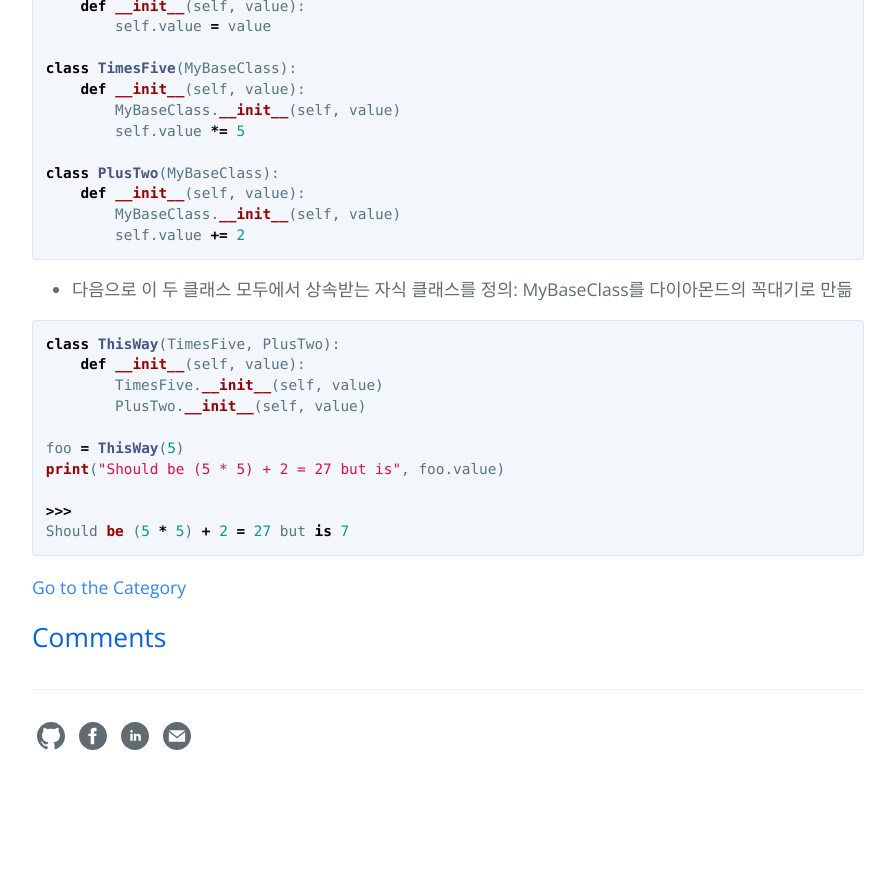
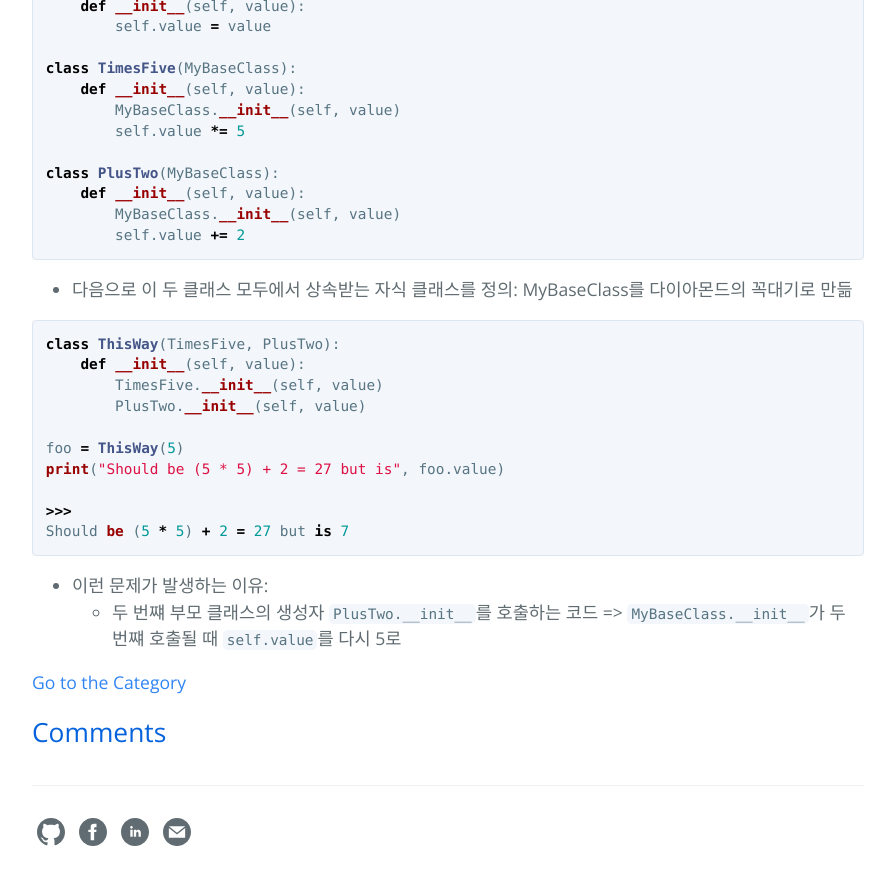
Before and after one commit to hcnoh/hcnoh.github.io, a Jekyll site: the page built from _posts/2018-10-06-effective-python-way25.md, in a window 1280 px wide and 900 px high, scrolled down 1902 px. Shown: the top 885 px of the window, without its empty margins (192-1087 px from the left). Built offline with Jekyll 4.4.1, drawn with Linux system fonts in a browser that asks for light colours; comment, search, counter and statistics services are not loaded; before the commit the page ends 2706 px from its top, so only the background shows below that.

Commit message:
Update 2018-10-06-effective-python-way25.md

````diff
--- a/_posts/2018-10-06-effective-python-way25.md
+++ b/_posts/2018-10-06-effective-python-way25.md
@@ -104,3 +104,6 @@ print("Should be (5 * 5) + 2 = 27 but is", foo.value)
 >>>
 Should be (5 * 5) + 2 = 27 but is 7
 ```
+
+- 이런 문제가 발생하는 이유:
+    - 두 번쨰 부모 클래스의 생성자 `PlusTwo.__init__`를 호출하는 코드 => `MyBaseClass.__init__`가 두 번쨰 호출될 때 `self.value`를 다시 5로
````
